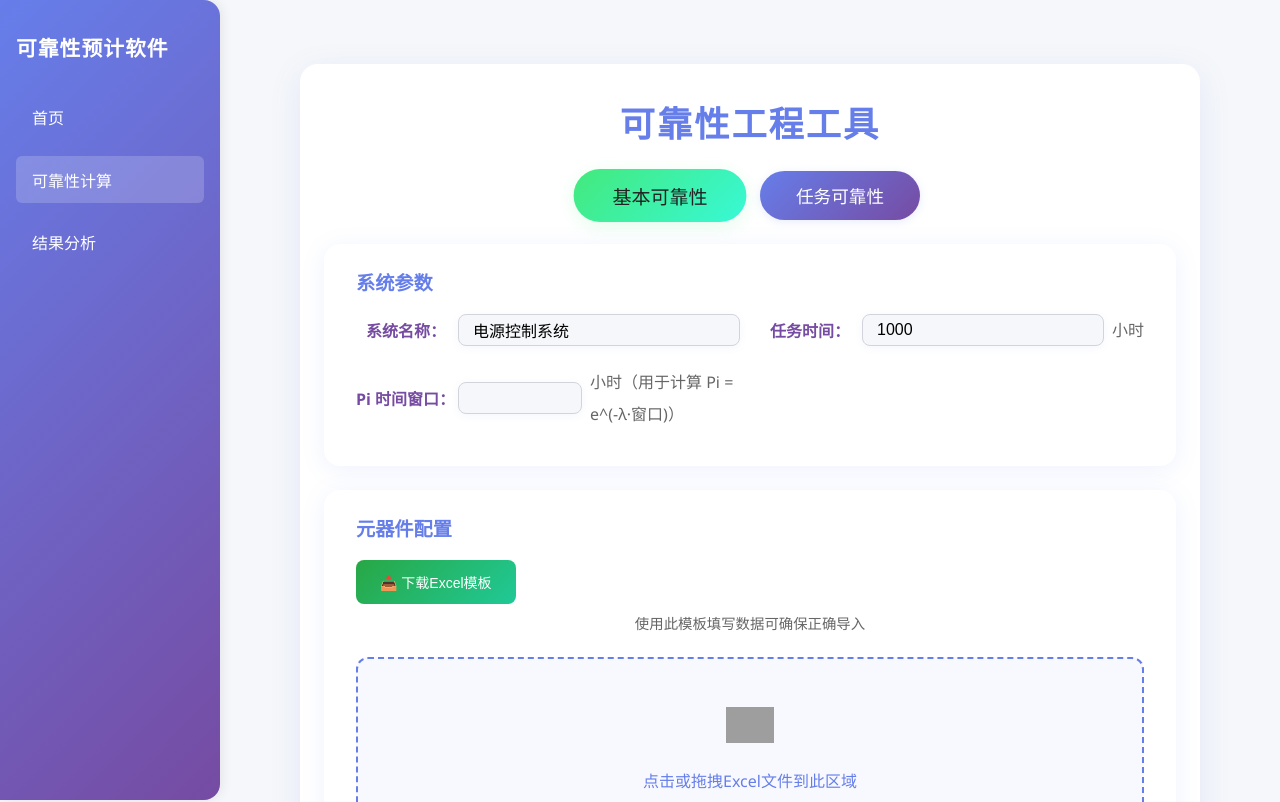
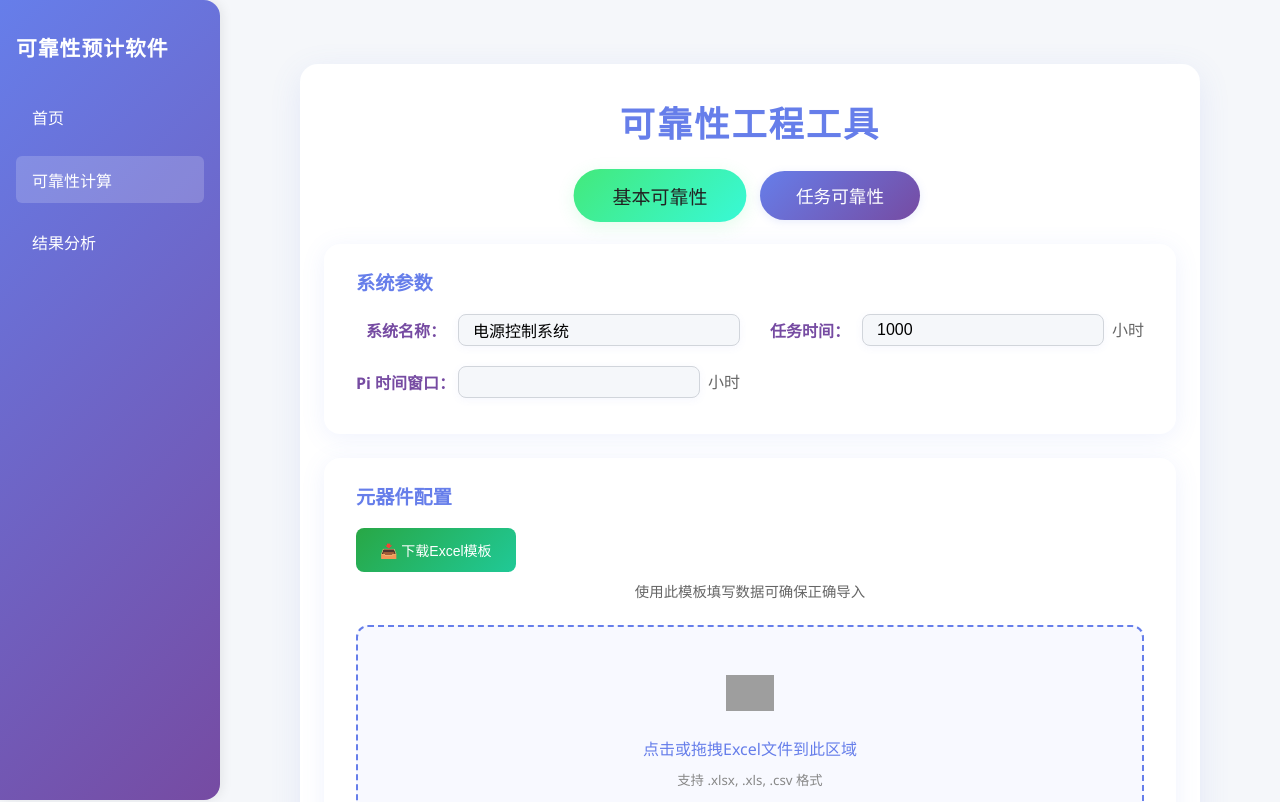
Before and after one commit to 1225698/reliability-software, a Vue app: page /calculator in a window 1280 px wide. Shown: the top 802 px of the page. Built offline with nearby package versions, Linux system fonts and the light colour scheme; grey boxes are pictures that could not be loaded.

Commit message:
Update Calculator.vue

```diff
--- a/src/views/Calculator.vue
+++ b/src/views/Calculator.vue
@@ -30,7 +30,7 @@
                 <label>Pi 时间窗口：</label>
                 <div class="input-with-unit">
                   <input v-model.number="piWindowHours" type="number" min="1" />
-                  <span class="unit">小时（用于计算 Pi = e^(-λ·窗口)）</span>
+                  <span class="unit">小时</span>
                 </div>
               </div>
             </div>
```
